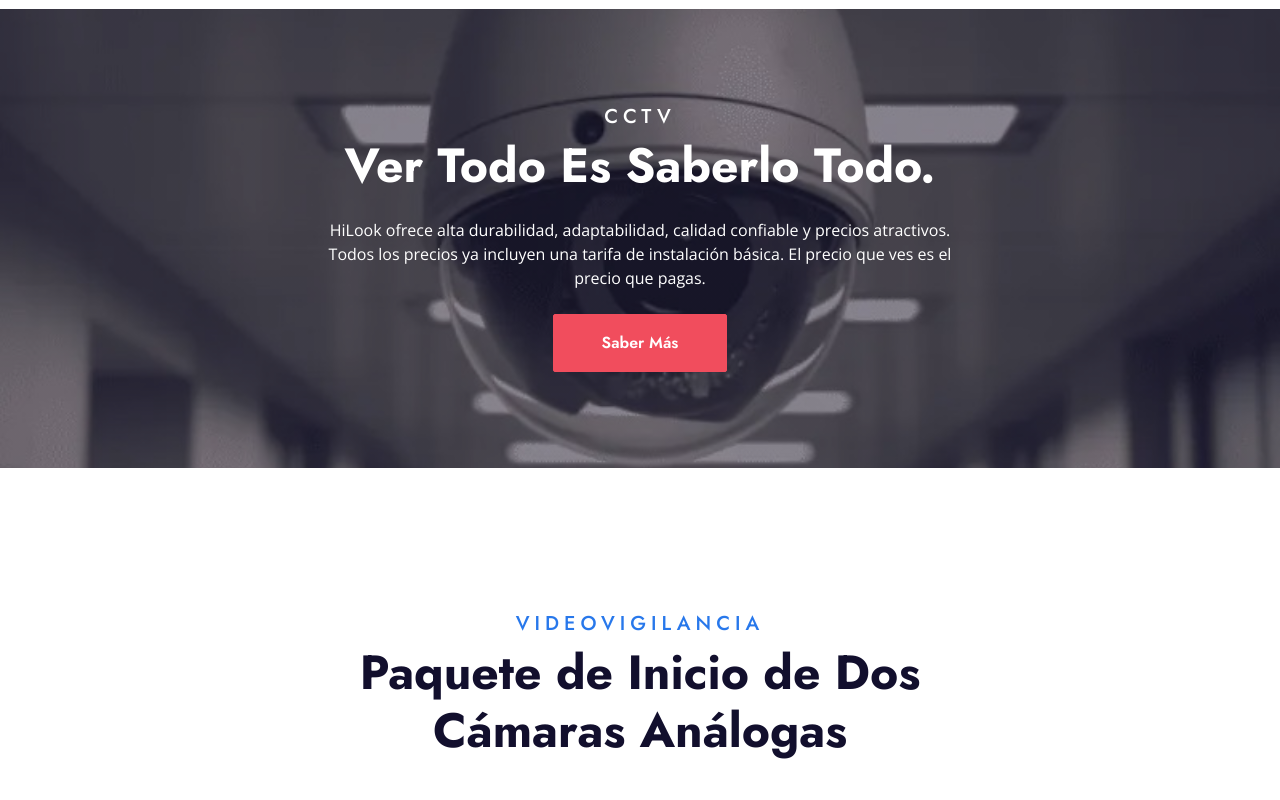
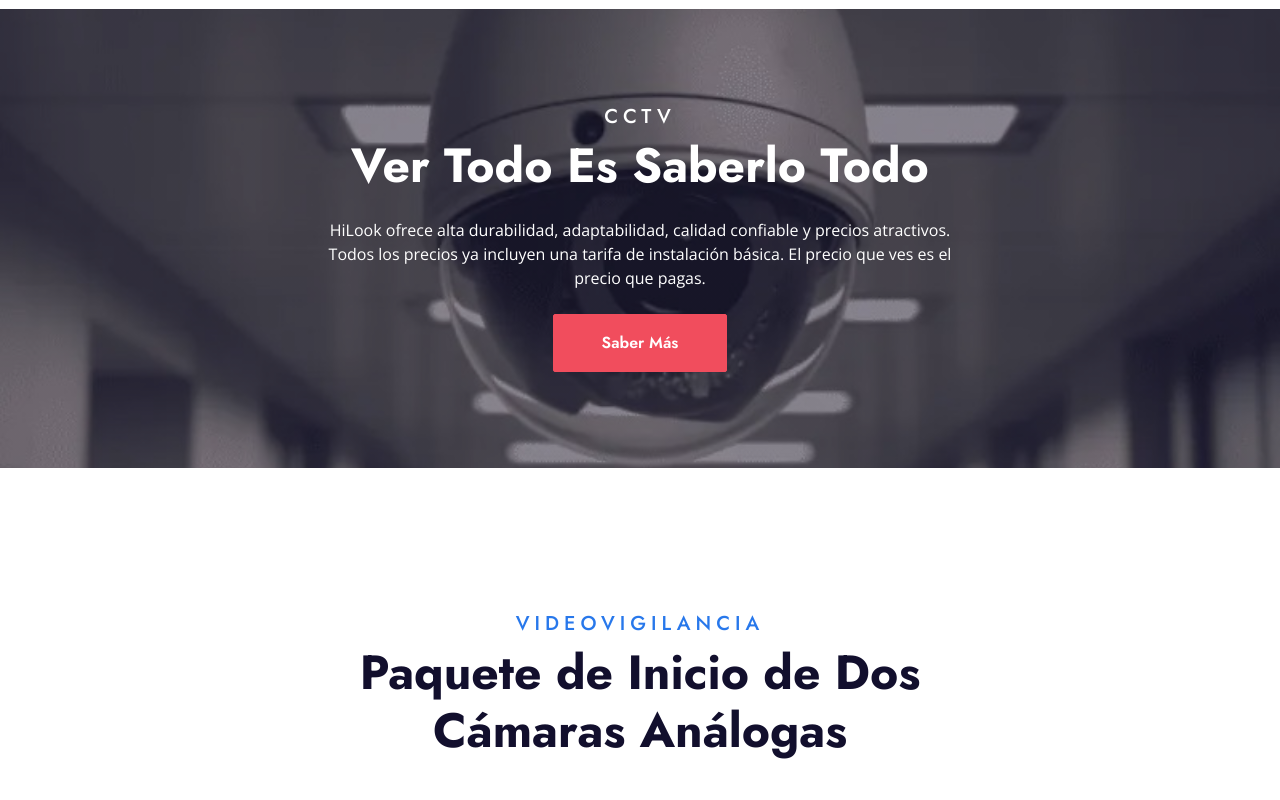
Before and after one commit to boots21/santamaria, a plain HTML site: page index.html in a window 1280 px wide. Shown: the part 1320-2120 px from the top of the page. Drawn offline with nearby package versions, Linux system fonts and the light colour scheme.

Commit message:
Update index.html

```diff
--- a/index.html
+++ b/index.html
@@ -322,7 +322,7 @@
             <div class="col-lg-7 text-center">
                 <div class="text-center mx-auto mb-4" style="max-width: 600px;">
                     <h5 class="text-white text-uppercase" style="letter-spacing: 5px;">CCTV</h5>
-                    <h1 class="display-5 text-white">Ver Todo Es Saberlo Todo.</h1>
+                    <h1 class="display-5 text-white">Ver Todo Es Saberlo Todo</h1>
                 </div>
                 <p class="text-white mb-4">HiLook ofrece alta durabilidad, adaptabilidad, calidad confiable y precios atractivos. Todos los precios ya incluyen una tarifa de instalación básica. El precio que ves es el precio que pagas.</p>
 
```
